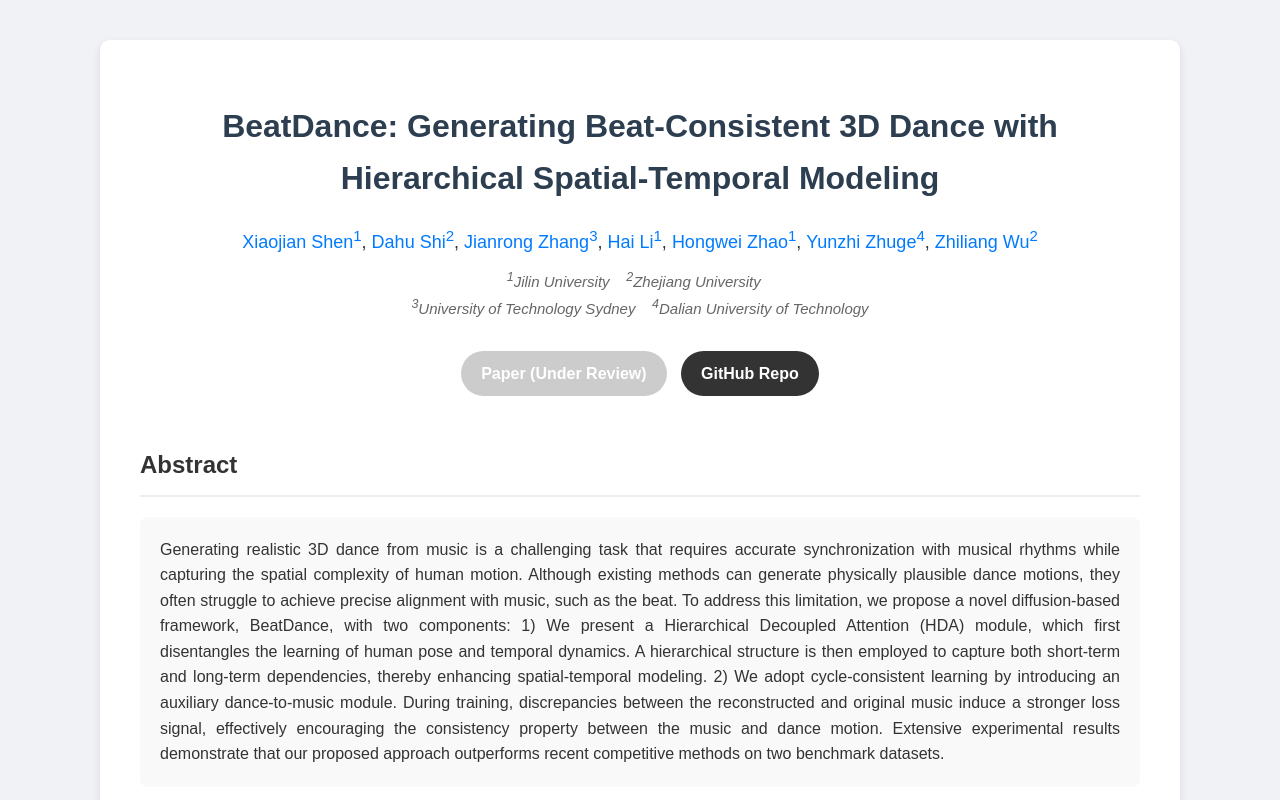
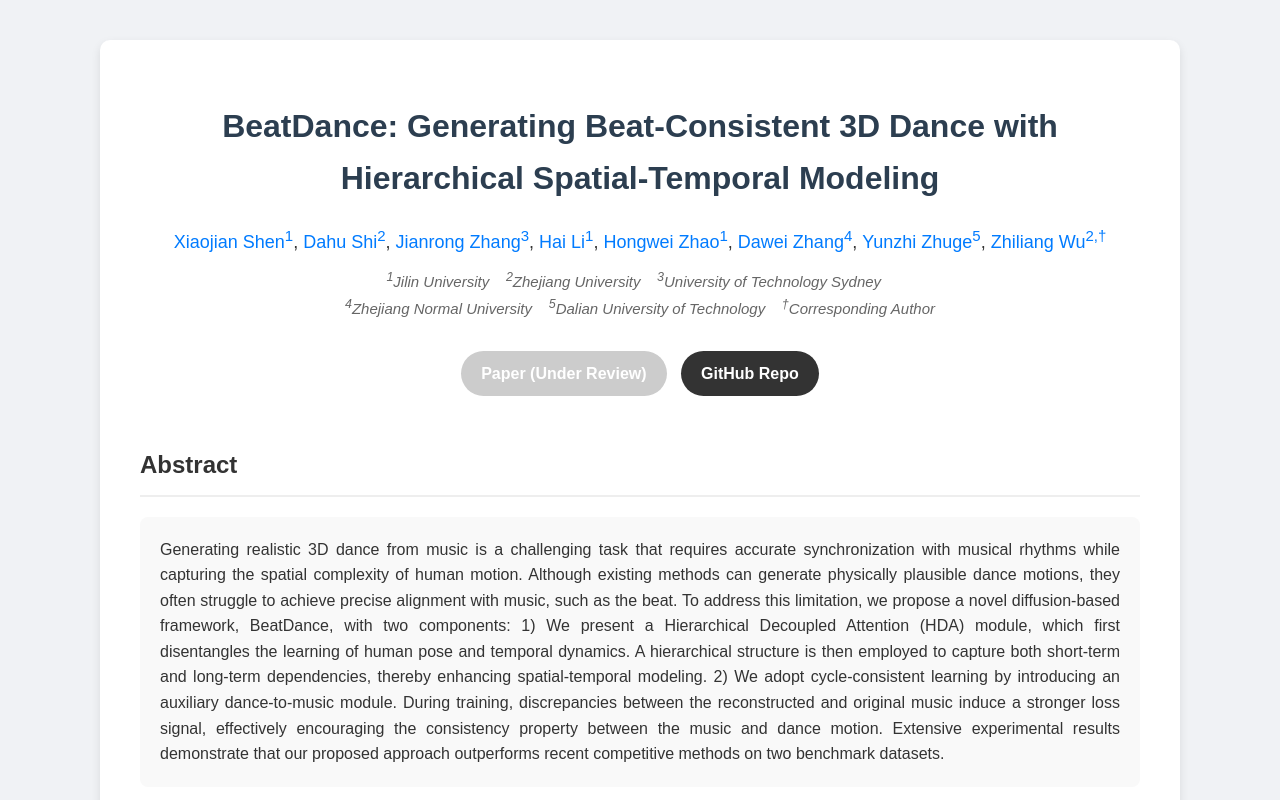
Before and after one commit to shenxiaojian/BeatDance, a plain HTML site: page index.html in a window 1280 px wide. Shown: the top 800 px of the page. Drawn offline with Linux system fonts and the light colour scheme; a web font is replaced by a local one.

Commit message:
Update index.html

```diff
--- a/index.html
+++ b/index.html
@@ -87,15 +87,18 @@
         <span>Jianrong Zhang</span><span class="sup">3</span>,
         <span>Hai Li</span><span class="sup">1</span>,
         <span>Hongwei Zhao</span><span class="sup">1</span>,
-        <span>Yunzhi Zhuge</span><span class="sup">4</span>,
-        <span>Zhiliang Wu</span><span class="sup">2</span>
+        <span>Dawei Zhang</span><span class="sup">4</span>,
+        <span>Yunzhi Zhuge</span><span class="sup">5</span>,
+        <span>Zhiliang Wu</span><span class="sup">2,†</span>
     </div>
 
     <div class="affiliations">
         <span class="sup">1</span>Jilin University &nbsp;&nbsp;
-        <span class="sup">2</span>Zhejiang University &nbsp;&nbsp; <br>
-        <span class="sup">3</span>University of Technology Sydney &nbsp;&nbsp;
-        <span class="sup">4</span>Dalian University of Technology
+        <span class="sup">2</span>Zhejiang University &nbsp;&nbsp;
+        <span class="sup">3</span>University of Technology Sydney &nbsp;&nbsp; <br>
+        <span class="sup">4</span>Zhejiang Normal University &nbsp;&nbsp;
+        <span class="sup">5</span>Dalian University of Technology &nbsp;&nbsp;
+        <span class="sup">†</span>Corresponding Author
     </div>
 
     <div class="links">
```
Also changed, not shown: 2 other files.
